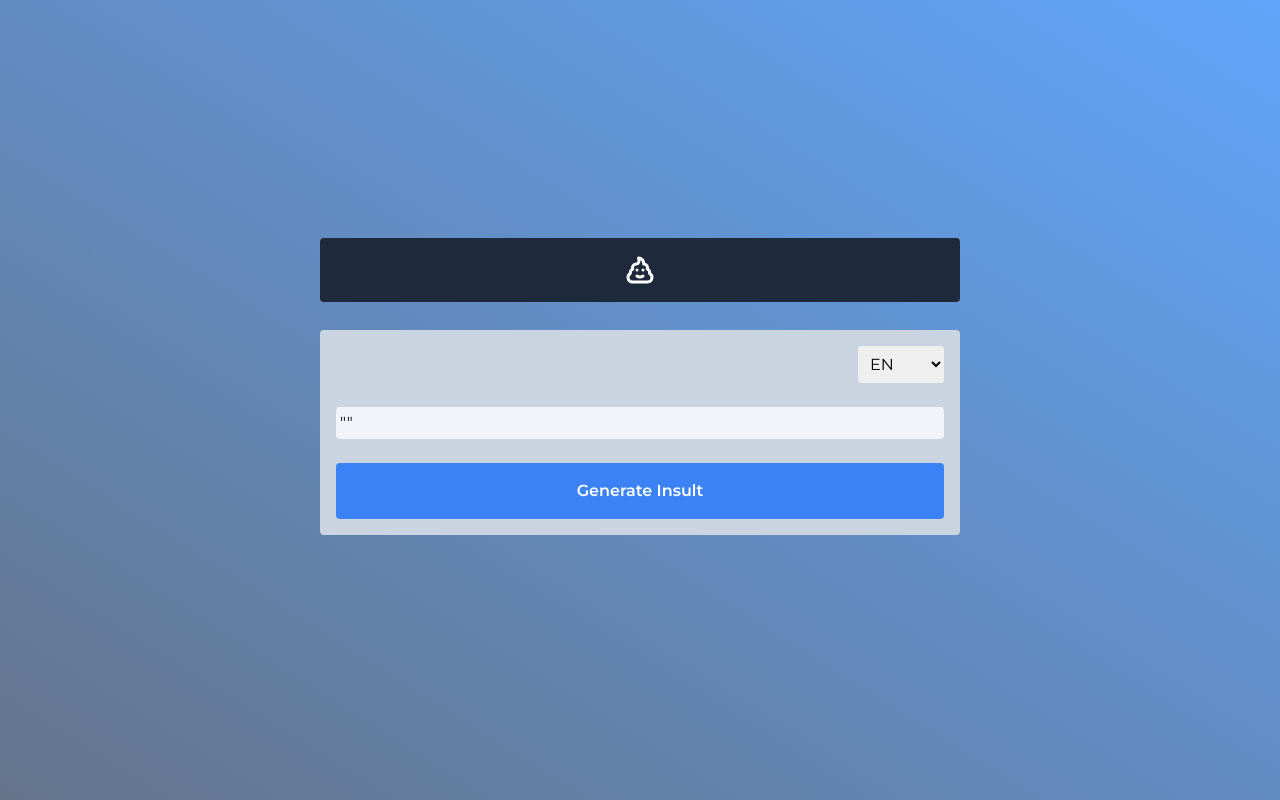
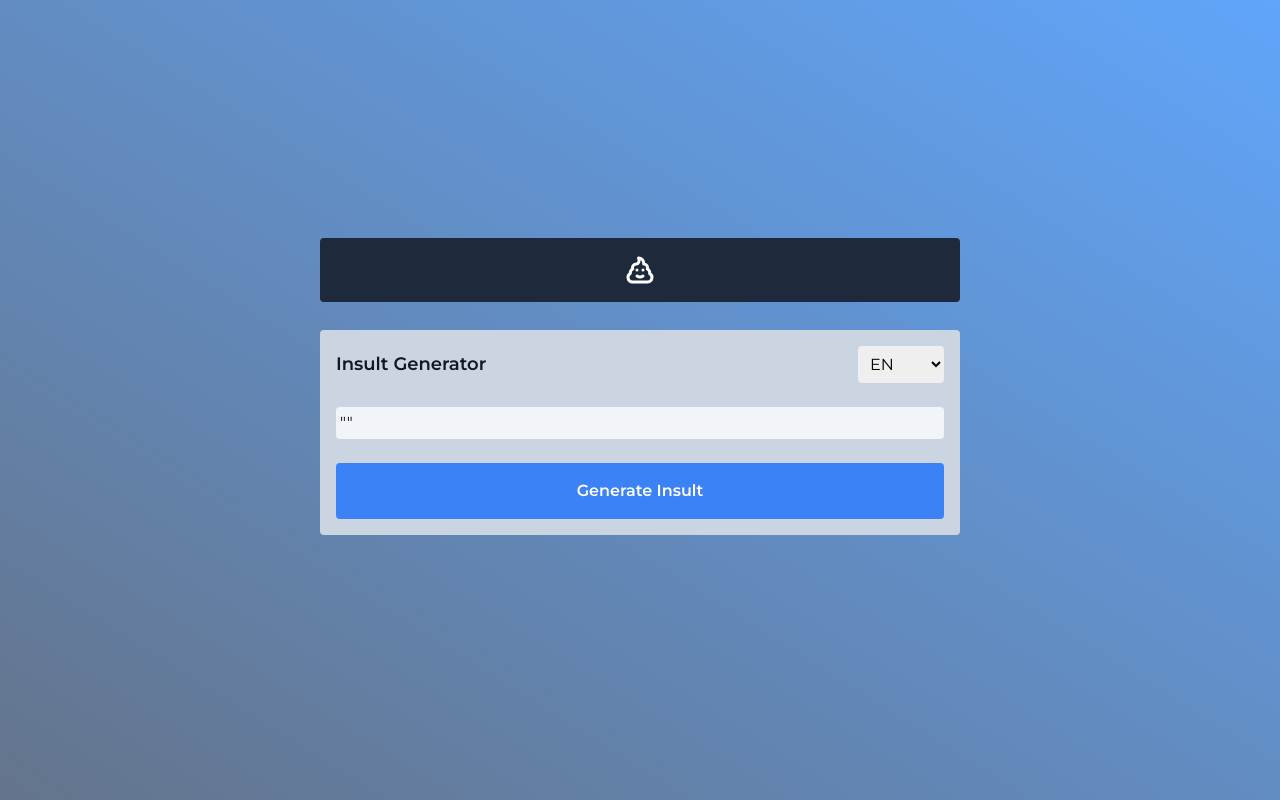
Before and after one commit to VictorzllDev/Insult-Generator, a React (Vite) app: page / in a window 1280 px wide. Built offline with nearby package versions, Linux system fonts and the light colour scheme.

Commit message:
ADD title

```diff
--- a/src/components/Modal/index.tsx
+++ b/src/components/Modal/index.tsx
@@ -16,7 +16,10 @@ export function Modal() {
 
   return (
     <div className="my-7 flex w-full max-w-screen-sm flex-col justify-between space-y-4 rounded bg-slate-300 p-4">
-      <div className="flex justify-end">
+      <div className="flex items-center justify-between">
+        <p className="text-lg font-semibold capitalize text-slate-900">
+          Insult Generator
+        </p>
         <select
           name="lang"
           id="lang"
```
